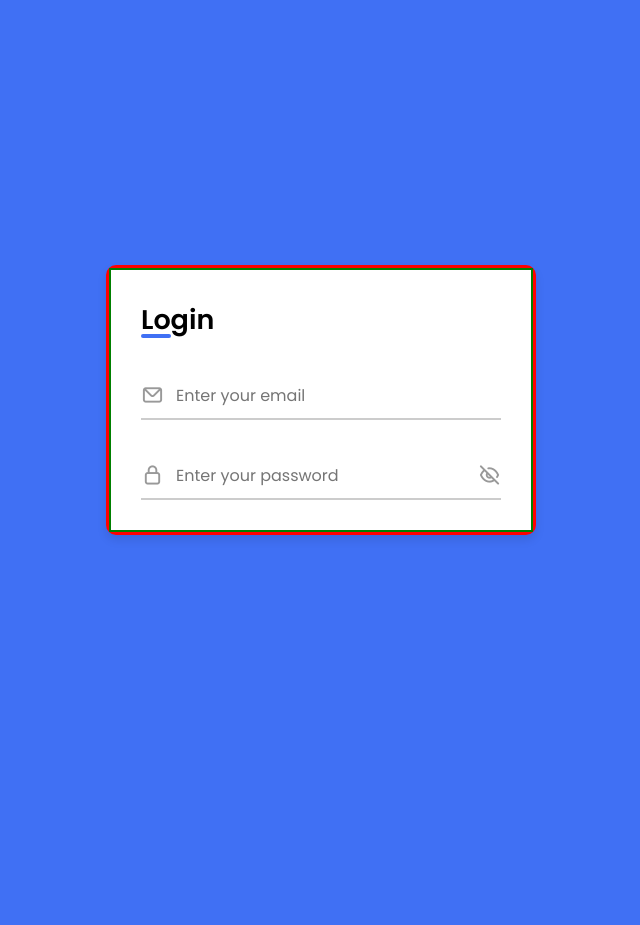
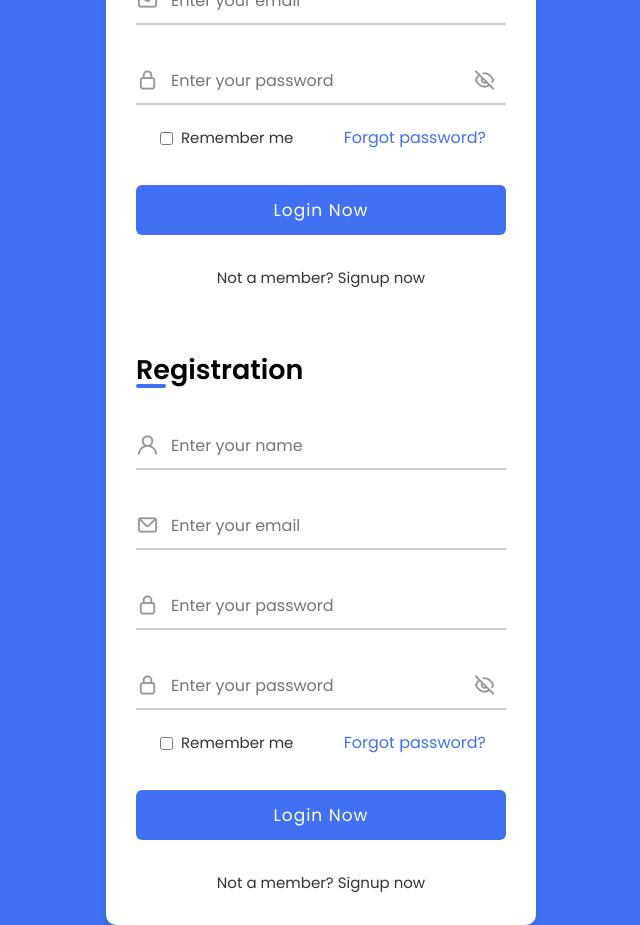
Before and after one commit to safiabdulhadi/form, a plain HTML site: page index.html in a window 1280 px wide. Shown: the whole page, without its empty margins (319-959 px from the left). Before the commit the page ends 800 px from the top, so only its background shows below. Drawn offline with nearby package versions, Linux system fonts and the light colour scheme.

Commit message:
start js

```diff
--- a/index.html
+++ b/index.html
@@ -12,7 +12,7 @@
 </head>
 <body>
     <div class="container">
-       <div class="">
+       <div class="forms">
           <div class="form login">
             <span class="title">Login</span>
              <form action="#">
@@ -21,12 +21,85 @@
                      <i class="uil uil-envelope icon"></i>
                  </div>
                  <div class="input-field">
-                    <input type="password" placeholder="Enter your password" required>
+                    <input type="password" class="password" placeholder="Enter your password" required>
                     <i class="uil uil-lock icon"></i>
                     <i class="uil uil-eye-slash showHidePw"></i>
                 </div>
+
+
+                <div class="checkbox-text">
+                    <div class="checkbox-content">
+                        <input type="checkbox" id="logCheck">
+                        <label for="logCheck" class="text">Remember me</label>
+                    </div>
+
+                    <a href="#"> Forgot password?</a>
+                </div>
+
+
+                <div class="input-field button">
+                    <input type="button" value="Login Now">
+                </div>
              </form>
 
+             <div class="login-signup">
+                 <span class="text"> Not a member?
+                 <a href="#" class="text signup-text">Signup now</a>
+             </span>
+             </div>
+          </div>
+
+
+
+          <!-- Registration Form -->
+
+
+          <div class="form login">
+            <span class="title">Registration</span>
+             <form action="#">
+
+                 <div class="input-field">
+                     <input type="text" placeholder="Enter your name" required>
+                     <i class="uil uil-user"></i>
+                 </div>
+
+                 <div class="input-field">
+                    <input type="text" placeholder="Enter your email" required>
+                    <i class="uil uil-envelope icon"></i>
+                </div>
+
+                 <div class="input-field">
+                    <input type="password" class="password" placeholder="Enter your password" required>
+                    <i class="uil uil-lock icon"></i>
+
+                </div>
+                <div class="input-field">
+                    <input type="password" class="password" placeholder="Enter your password" required>
+                    <i class="uil uil-lock icon"></i>
+                    <i class="uil uil-eye-slash showHidePw"></i>
+                </div>
+
+
+                <div class="checkbox-text">
+                    <div class="checkbox-content">
+                        <input type="checkbox" id="logCheck">
+                        <label for="logCheck" class="text">Remember me</label>
+                    </div>
+
+                    <a href="#"> Forgot password?</a>
+                </div>
+
+
+                <div class="input-field button">
+                    <input type="button" value="Login Now">
+                </div>
+             </form>
+
+             <div class="login-signup">
+                 <span class="text"> Not a member?
+                 <a href="#" class="text signup-text">Signup now</a>
+             </span>
+             </div>
           </div>
        </div>
     </div>
--- a/script.js
+++ b/script.js
@@ -0,0 +1,6 @@
+const container = document.querySelector(".container");
+      pwShowHide = document.querySelectorAll(".showHidePw"),
+      pwFields = document.querySelectorAll(".password");
+
+
+    //   js code to show/hide password and change icon
--- a/style.css
+++ b/style.css
@@ -19,11 +19,9 @@ max-width: 430px;
 width: 100%;
 background: #fff;
 box-shadow: 0 5px 10px rgba(0, 0, 0, 0.1);
-border: 3px solid red;
 border-radius: 10px;
 }
 .container .form {
-    border: 2px solid green;
     padding: 30px;
 
 }
@@ -59,6 +57,7 @@ border-radius: 10px;
     font-size: 16px;
     border-bottom: 2px solid#ccc;
     border-top: 2px solid transparent;
+    transition: all 0.2s ease;
 
 }
 
@@ -82,4 +81,58 @@ color: #4070f4;
 }
 .input-field i.showHidePw {
     right: 0;
+    cursor: pointer;
+    padding: 10px;
+
 }
+
+.form .checkbox-text {
+    display: flex;
+    align-items: center;
+    justify-content: space-between;
+    margin: 20px;
+}
+
+.checkbox-text .checkbox-content{
+    display: flex;
+    align-items: center;
+}
+.checkbox-content input{
+    margin: 0 8px -2px 4px;
+    accent-color: #4070f4;
+}
+.form  .text {
+    color:#333;
+    font-size: 15px;
+}
+.form  a{
+    color:#4070f4;
+    text-decoration: none;
+}
+.form  a:hover {
+    text-decoration: underline;
+}
+.form  .button {
+    margin-top: 35px;
+}
+
+.form  .button  input{
+   border: none;
+   color: #fff;
+   font-size: 17px;
+   font-size: 500;
+   letter-spacing: 1px;
+   border-radius: 6px;
+   background-color: #4070f4;
+   cursor: pointer;
+   transition: all 0.3s ease;
+}
+
+.button  input:hover {
+  background-color: #265df2;
+}
+
+.form .login-signup{
+    margin-top: 30px;
+    text-align: center;
+}
```
